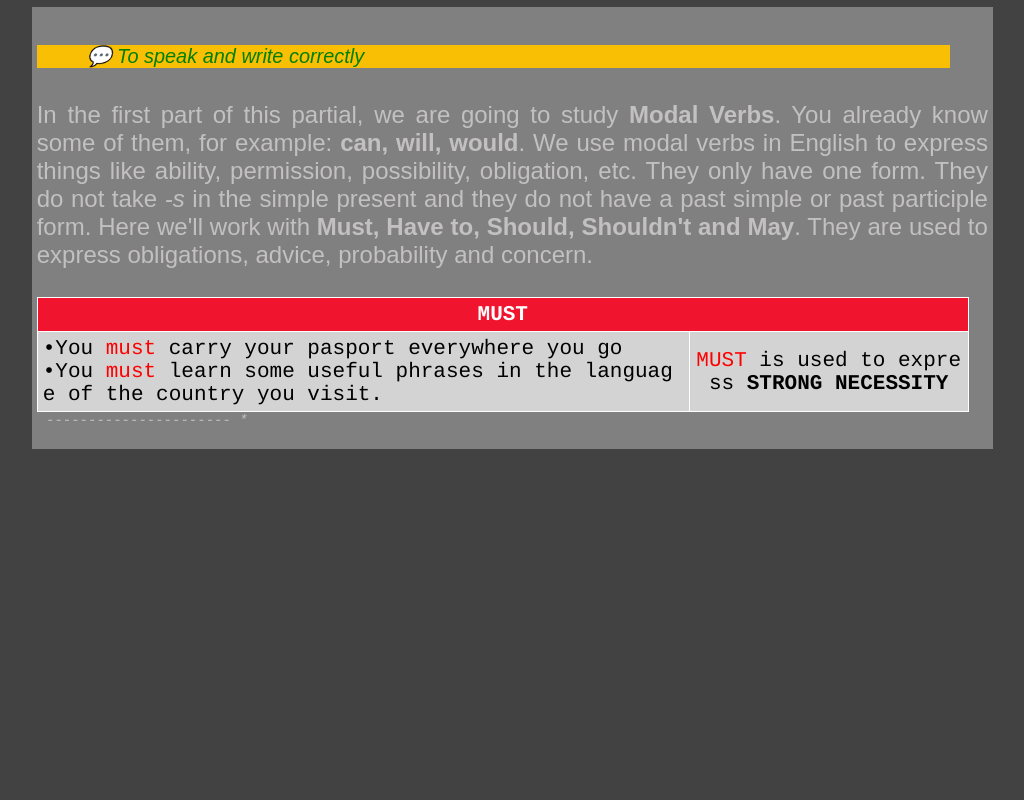
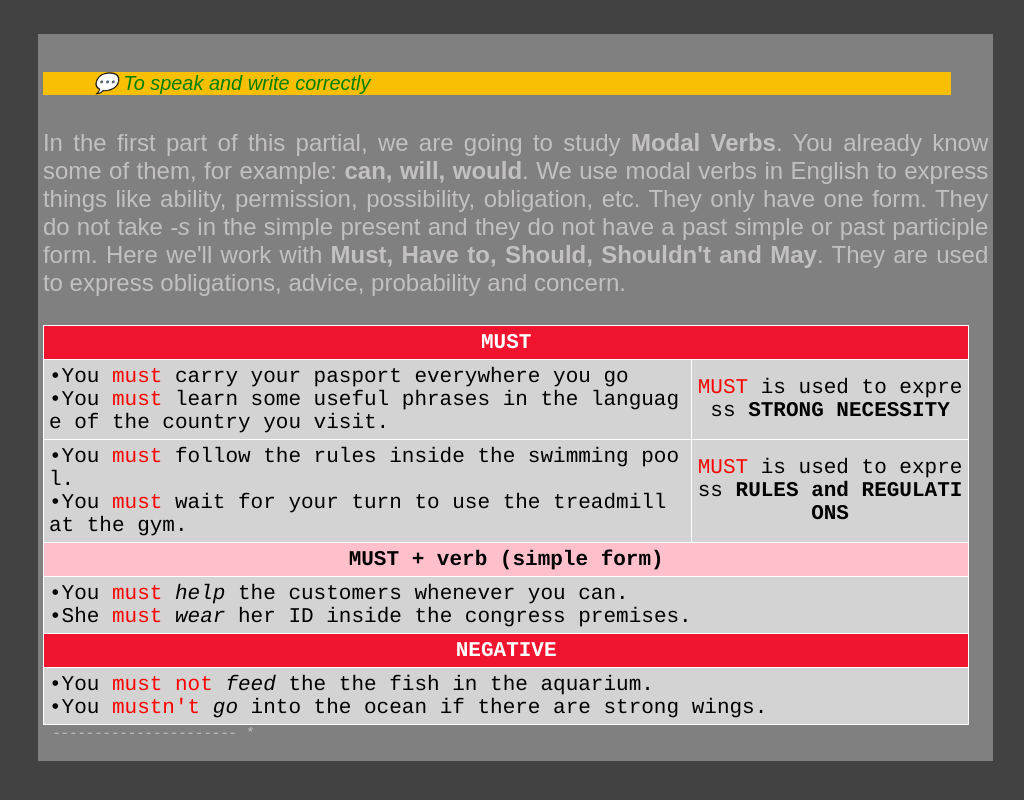
Before and after one commit to renebec/ENGLISH--V, a plain HTML site: page docs/index.html in a window 1280 px wide. Shown: the part 5195-5995 px from the top of the page, without its empty margins (72-1096 px from the left). Before the commit the page ends 5736 px from the top, so only its background shows below. Drawn offline with Linux system fonts and the light colour scheme.

Commit message:
Add files via upload

```diff
--- a/docs/estilos.css
+++ b/docs/estilos.css
@@ -13,7 +13,7 @@ header {
 
 body {
   font-family: sans-serif;
-  padding-left:7%;
+  padding-left:7.5%;
   padding-right:7%;
   background-color:#424242;
   font-size:24px;
@@ -89,6 +89,8 @@ table, th, td {
   white-space:no-wrap;
 
 }
+
+
 
 .table1, th, td {
   border:1px solid white;
--- a/docs/index.html
+++ b/docs/index.html
@@ -294,11 +294,17 @@
 
                         <tr><th style="background:#F0142F;;" colspan="2"> MUST</th></tr></thead>
                         <tr style="color:black;">  <td style="width:70%;text-align:left;"> &#8226;You <text style="color:red">must</text> carry your pasport everywhere you go<br>&#8226;You <text style="color:red;">must</text> learn some useful phrases in the language of the country you visit.</td><td align="center"><text style="color:red;">MUST</text> is used to express <b>STRONG NECESSITY</b></td></tr>
-
+                        <tr style="color:black;">  <td style="width:70%;text-align:left;"> &#8226;You <text style="color:red">must</text> follow the rules inside the swimming pool.<br>&#8226;You <text style="color:red;">must</text> wait for your turn to use the treadmill at the gym.</td><td align="center"><text style="color:red;">MUST</text> is used to express <b>RULES and REGULATIONS</b></td></tr>
+                        <tr><th style="background:pink;color:black;" colspan="2"> MUST + verb (simple form)</th></tr></thead>
+                        <tr><td style="color:black;text-align:left;" colspan="2"> &#8226;You <text style="color:red">must</text> <i>help</i> the customers whenever you can.<br>&#8226;She <text style="color:red;">must</text> <i>wear</i> her ID inside the congress premises.</td></tr></thead>
+                        <tr><th style="background:#F0142F;color:white;" colspan="2"> NEGATIVE</th></tr></thead>
+                        <tr><td style="color:black;text-align:left;" colspan="2"> &#8226;You <text style="color:red">must not</text> <i>feed</i> the the fish in the aquarium.<br>&#8226;You <text style="color:red;">mustn't</text> <i>go</i> into the ocean if there are strong wings.</td></tr></thead>
                  </table>
                 </section>
                 <br>
                 <br>
+                <br>
+                    <br>
 
 
             </section>
```
